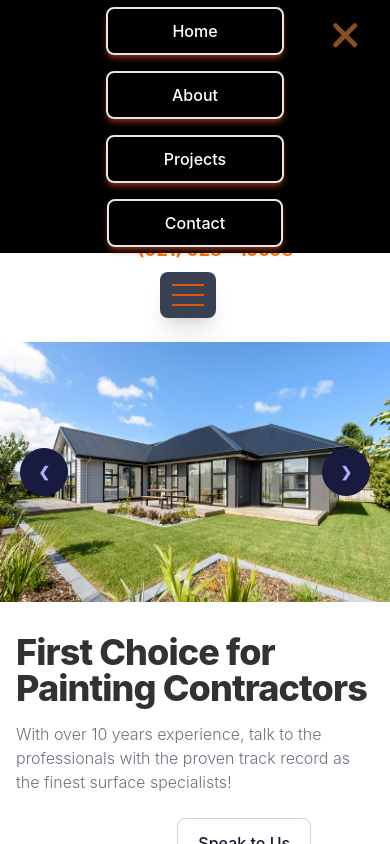
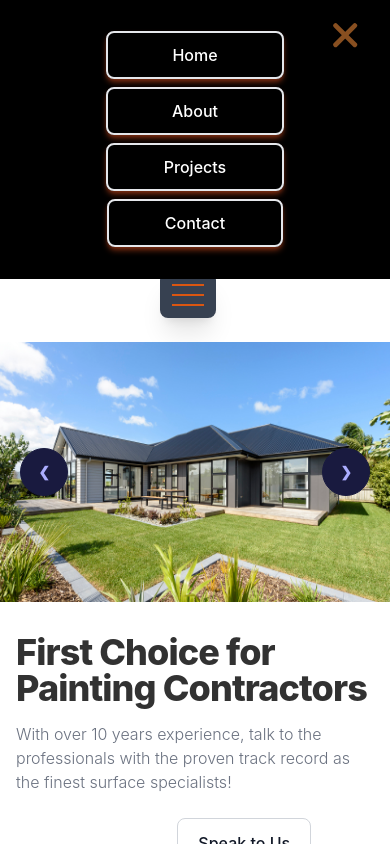
Before and after one commit to RodrigoReis-dev/rrbContractingLimited, a React (Create React App) app: page / in a window 390 px wide. Both pictures are taken after a click on the element 188 px from the left and 295 px from the top of the page. Shown: the top 844 px of the page. Built offline with nearby package versions, Linux system fonts and the light colour scheme.

Commit message:
Nav Hamburger

```diff
--- a/src/components/Banner.jsx
+++ b/src/components/Banner.jsx
@@ -1,5 +1,5 @@
 import React from 'react'
-
+import { Link } from 'react-router-dom'
 export default function Banner() {
   return (
     <div>
@@ -31,12 +31,12 @@ export default function Banner() {
                 ></path>
               </svg>
             </a>
-            <a
-              href="/contact"
+            <Link
+              to="/contact"
               className="inline-flex items-center justify-center px-5 py-3 text-base font-medium text-center text-gray-900 border border-gray-300 rounded-lg hover:bg-gray-100 focus:ring-4 focus:ring-gray-100 dark:text-white dark:border-gray-700 dark:hover:bg-secondary dark:focus:ring-gray-800"
             >
               Speak to Us
-            </a>
+            </Link>
           </div>
         </div>
       </section>
--- a/src/components/Navbar.jsx
+++ b/src/components/Navbar.jsx
@@ -37,7 +37,7 @@ export default function Navbar() {
                 <line x1="6" y1="6" x2="18" y2="18" />
               </svg>
             </div>
-            <ul className="MENU-LINK-MOBILE-OPEN flex flex-col items-center justify-between min-h-[150px] text-white gap-10">
+            <ul className="flex flex-col items-center justify-between min-h-[140px] text-white gap-8">
               <li className="">
                 <Link
                   to="/"
--- a/src/index.css
+++ b/src/index.css
@@ -40,7 +40,7 @@ code {
   background-color: black;
   position: absolute;
   width: 100%;
-  height: 30vh;
+  height: 33vh;
   top: 0;
   left: 0;
   z-index: 10;
```
